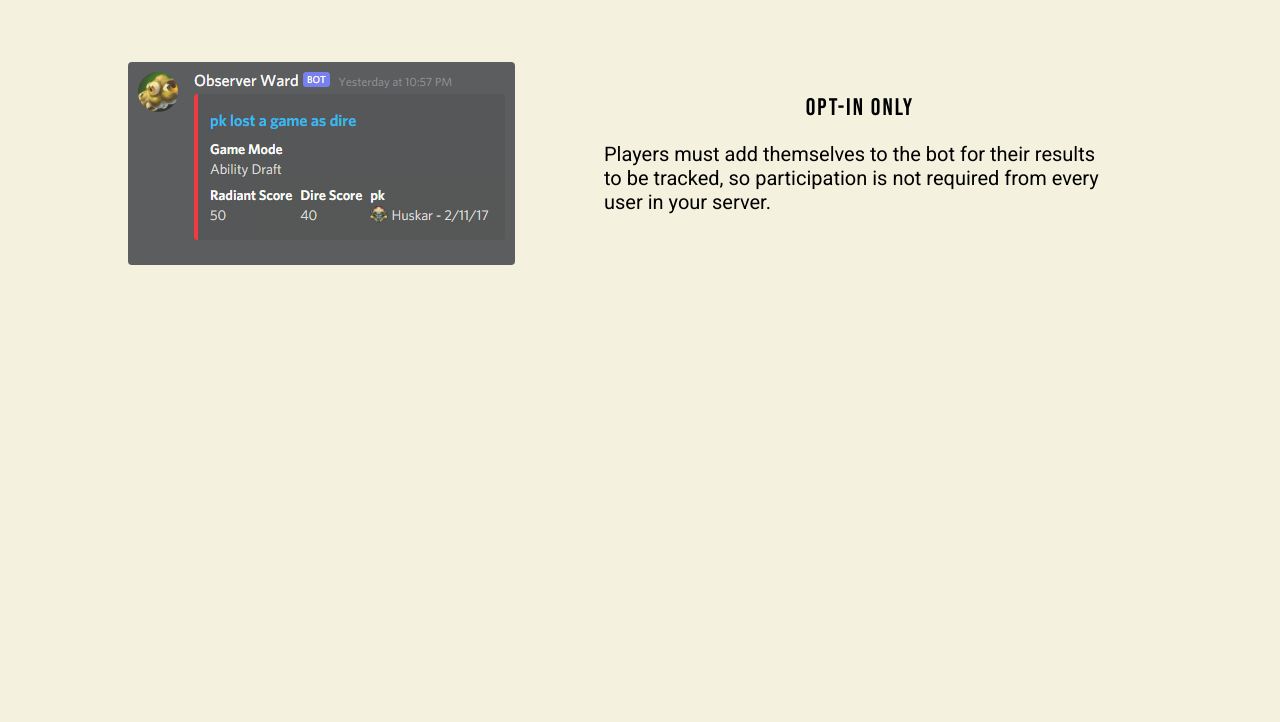
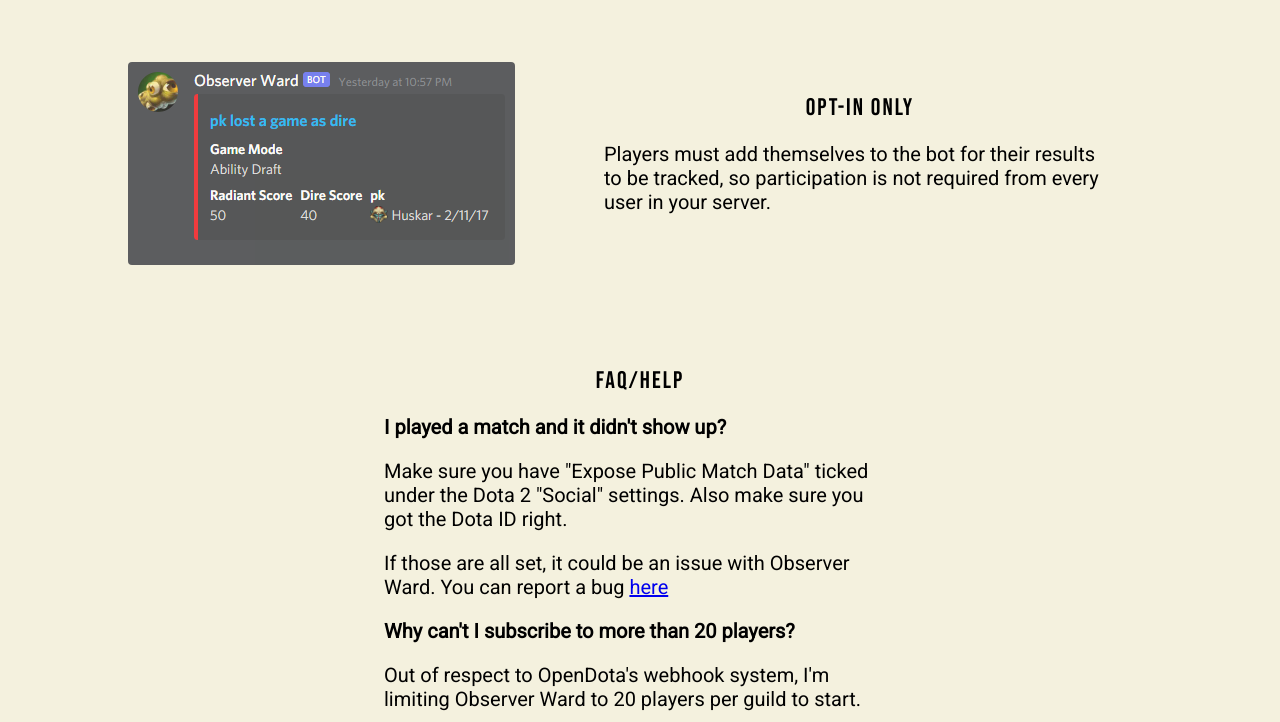
Before and after one commit to fozzle/observer-ward, a website: page static/index.html in a window 1280 px wide. Shown: the part 847-1569 px from the top of the page. Before the commit the page ends 1237 px from the top, so only its background shows below. Drawn offline with Linux system fonts and the light colour scheme.

Commit message:
update FAQ; some cleanup

```diff
--- a/src/durable-object/GuildObject.ts
+++ b/src/durable-object/GuildObject.ts
@@ -6,6 +6,8 @@
 import postMatch from './postMatch'
 import { WorkerEnvironment } from '../types/environment'
 import { GUILD_WEBHOOK_URL } from './constants'
+
+const MAX_SUBSCRIBED_USERS = 20;
 
 enum StorageKeys {
   USERS = 'users',
@@ -139,7 +141,7 @@
   }
 
   async subscribe(userId: string, nickname: string) {
-    if (Object.keys(this.users).length >= 20) {
+    if (Object.keys(this.users).length >= MAX_SUBSCRIBED_USERS) {
       return makeInteractionTextResponse(`Failed to subscribe to ${userId}, at max limit.`)
     }
 
--- a/src/routes/constants.ts
+++ b/src/routes/constants.ts
@@ -1,4 +1 @@
 export const USER_GUILD_DELIMITER = ':'
-export const USER_PREFIX = (accountId: string) => `userguild:${accountId}`
-export const USER_GUILD_KEY = (accountId: string, guildId: string) =>
-  `${USER_PREFIX(accountId)}:${guildId}`
--- a/static/index.html
+++ b/static/index.html
@@ -93,6 +93,26 @@
           </p>
         </div>
       </div>
+      <div class="section centered">
+        <div class="sectionDescription">
+          <span class="sectionTitle">FAQ/Help</span>
+          <p><strong>I played a match and it didn't show up?</strong></p>
+          <p>
+            Make sure you have "Expose Public Match Data" ticked under the Dota
+            2 "Social" settings. Also make sure you got the Dota ID right.
+          </p>
+          <p>
+            If those are all set, it could be an issue with Observer Ward. You
+            can report a bug
+            <a href="https://github.com/fozzle/observer-ward/issues">here</a>
+          </p>
+          <p><strong>Why can't I subscribe to more than 20 players?</strong></p>
+          <p>
+            Out of respect to OpenDota's webhook system, I'm limiting Observer
+            Ward to 20 players per guild to start.
+          </p>
+        </div>
+      </div>
     </div>
   </body>
 </html>
--- a/static/style.css
+++ b/static/style.css
@@ -93,6 +93,10 @@
   flex-wrap: nowrap;
   justify-content: space-between;
   align-items: center;
+}
+
+.centered {
+  justify-content: center;
 }
 
 .sectionDescription {
```
